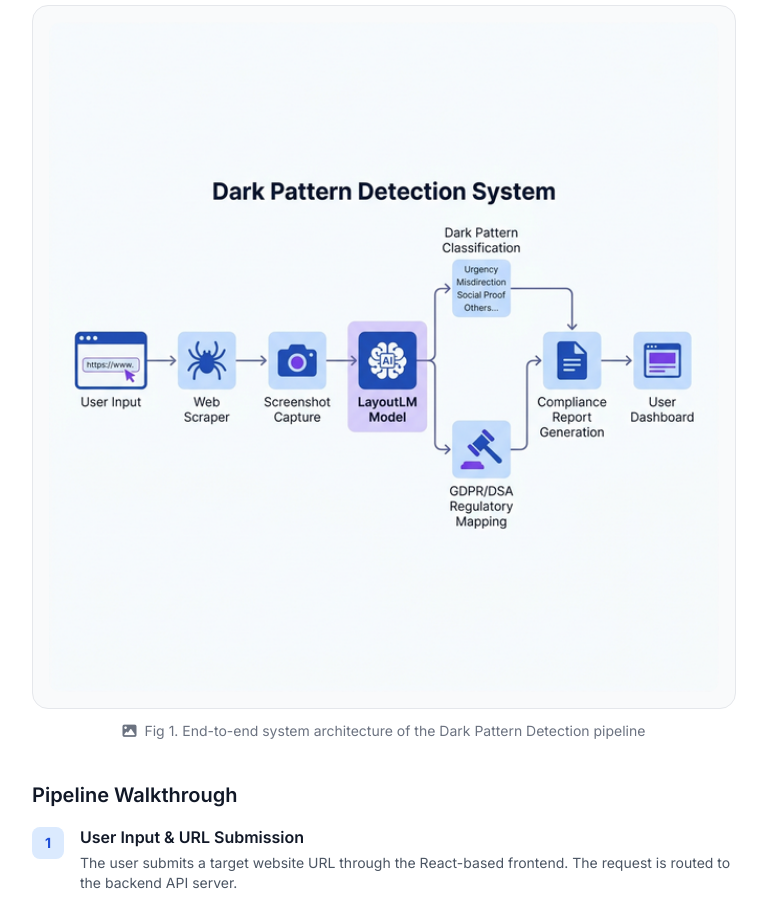
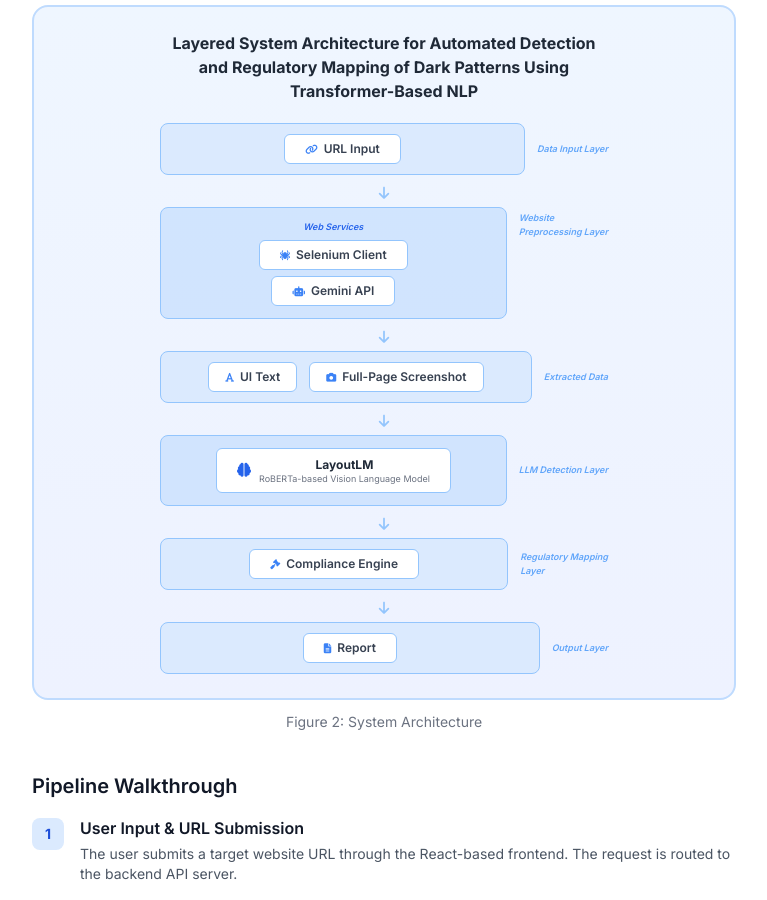
Before and after one commit to PrashantMaht0/Automated_Dark_Pattern_Detection, a React (Create React App) app in the folder frontend/: page /how-it-works in a window 1280 px wide. Shown: the part 1740-2640 px from the top of the page, without its empty margins (256-1023 px from the left). Built offline with nearby package versions, Linux system fonts and the light colour scheme; no server answers.

Commit message:
some blog pages image fixed

```diff
--- a/frontend/src/HowItWorks.js
+++ b/frontend/src/HowItWorks.js
@@ -117,46 +117,102 @@ export default function HowItWorks() {
             Our platform is built as a microservices architecture, with each component handling a specific stage of the detection pipeline. This modular design ensures scalability, maintainability, and the ability to upgrade individual components independently.
           </p>
 
-          {/* Architecture Image */}
+          {/* Architecture Diagram — Vertical Layered (Blue Theme) */}
           <figure className="my-8">
-            <div className="bg-gray-50 rounded-2xl border border-gray-200 p-4 overflow-hidden">
-              <img
-                src="/system_architecture.png"
-                alt="System Architecture Diagram"
-                className="w-full rounded-xl"
-                onError={(e) => { e.target.style.display = 'none'; e.target.nextElementSibling.style.display = 'flex'; }}
-              />
-              <div className="hidden bg-gradient-to-br from-blue-50 to-purple-50 rounded-xl p-10 items-center justify-center">
-                <div className="text-center">
-                  <div className="flex items-center justify-center space-x-3 mb-6">
-                    <div className="w-16 h-16 bg-blue-100 rounded-xl flex items-center justify-center">
-                      <i className="fas fa-globe text-blue-600 text-2xl"></i>
-                    </div>
-                    <i className="fas fa-arrow-right text-gray-400"></i>
-                    <div className="w-16 h-16 bg-purple-100 rounded-xl flex items-center justify-center">
-                      <i className="fas fa-camera text-purple-600 text-2xl"></i>
-                    </div>
-                    <i className="fas fa-arrow-right text-gray-400"></i>
-                    <div className="w-16 h-16 bg-green-100 rounded-xl flex items-center justify-center">
-                      <i className="fas fa-brain text-green-600 text-2xl"></i>
-                    </div>
-                    <i className="fas fa-arrow-right text-gray-400"></i>
-                    <div className="w-16 h-16 bg-red-100 rounded-xl flex items-center justify-center">
-                      <i className="fas fa-file-alt text-red-600 text-2xl"></i>
+            <div className="bg-gradient-to-b from-blue-50 to-indigo-50 rounded-2xl border-2 border-blue-200 p-5 sm:p-6">
+              <h3 className="text-center font-bold text-gray-800 text-sm sm:text-base mb-5 leading-snug max-w-md mx-auto">
+                Layered System Architecture for Automated Detection and Regulatory Mapping of Dark Patterns Using Transformer-Based NLP
+              </h3>
+
+              <div className="flex flex-col items-center max-w-md mx-auto">
+
+                {/* Layer 1: Data Input Layer */}
+                <div className="w-full flex items-center justify-between mb-1">
+                  <div className="flex-1 bg-blue-100 border border-blue-300 rounded-lg py-2.5 flex justify-center">
+                    <span className="bg-white border border-blue-300 rounded-md px-5 py-1.5 text-xs font-semibold text-gray-700 flex items-center gap-1.5">
+                      <i className="fas fa-link text-blue-500 text-[10px]"></i> URL Input
+                    </span>
+                  </div>
+                  <span className="text-[9px] text-blue-400 font-semibold italic ml-3 whitespace-nowrap">Data Input Layer</span>
+                </div>
+
+                <div className="flex justify-center w-full my-1"><i className="fas fa-arrow-down text-blue-300 text-sm"></i></div>
+
+                {/* Layer 2: Website Preprocessing Layer */}
+                <div className="w-full flex items-start justify-between mb-1">
+                  <div className="flex-1 bg-blue-200/60 border border-blue-300 rounded-lg py-3 px-4">
+                    <p className="text-[9px] text-blue-600 font-semibold italic text-center mb-1.5">Web Services</p>
+                    <div className="flex flex-col items-center gap-1.5">
+                      <span className="bg-white border border-blue-300 rounded-md px-5 py-1.5 text-xs font-semibold text-gray-700 flex items-center gap-1.5">
+                        <i className="fas fa-spider text-blue-500 text-[10px]"></i> Selenium Client
+                      </span>
+                      <span className="bg-white border border-blue-300 rounded-md px-5 py-1.5 text-xs font-semibold text-gray-700 flex items-center gap-1.5">
+                        <i className="fas fa-robot text-blue-500 text-[10px]"></i> Gemini API
+                      </span>
                     </div>
                   </div>
-                  <div className="flex items-center justify-center space-x-8 text-xs text-gray-500 font-medium">
-                    <span>URL Input</span>
-                    <span>Scraper</span>
-                    <span>LayoutLM AI</span>
-                    <span>Report</span>
+                  <span className="text-[9px] text-blue-400 font-semibold italic ml-3 whitespace-nowrap mt-1">Website<br/>Preprocessing Layer</span>
+                </div>
+
+                <div className="flex justify-center w-full my-1"><i className="fas fa-arrow-down text-blue-300 text-sm"></i></div>
+
+                {/* Layer 3: Extracted Data */}
+                <div className="w-full flex items-center justify-between mb-1">
+                  <div className="flex-1 bg-blue-100 border border-blue-300 rounded-lg py-2.5 flex justify-center gap-3">
+                    <span className="bg-white border border-blue-300 rounded-md px-4 py-1.5 text-xs font-semibold text-gray-700 flex items-center gap-1.5">
+                      <i className="fas fa-font text-blue-500 text-[10px]"></i> UI Text
+                    </span>
+                    <span className="bg-white border border-blue-300 rounded-md px-4 py-1.5 text-xs font-semibold text-gray-700 flex items-center gap-1.5">
+                      <i className="fas fa-camera text-blue-500 text-[10px]"></i> Full-Page Screenshot
+                    </span>
                   </div>
-                  <p className="text-gray-400 text-sm mt-4">System Architecture Diagram</p>
+                  <span className="text-[9px] text-blue-400 font-semibold italic ml-3 whitespace-nowrap">Extracted Data</span>
                 </div>
+
+                <div className="flex justify-center w-full my-1"><i className="fas fa-arrow-down text-blue-300 text-sm"></i></div>
+
+                {/* Layer 4: LLM Detection Layer */}
+                <div className="w-full flex items-center justify-between mb-1">
+                  <div className="flex-1 bg-blue-200/60 border border-blue-300 rounded-lg py-3 flex justify-center">
+                    <div className="bg-white border border-blue-300 rounded-md px-5 py-2 text-center flex items-center gap-2">
+                      <i className="fas fa-brain text-blue-600 text-sm"></i>
+                      <div>
+                        <p className="text-xs font-bold text-gray-800">LayoutLM</p>
+                        <p className="text-[9px] text-gray-500 leading-tight">RoBERTa-based Vision Language Model</p>
+                      </div>
+                    </div>
+                  </div>
+                  <span className="text-[9px] text-blue-400 font-semibold italic ml-3 whitespace-nowrap">LLM Detection Layer</span>
+                </div>
+
+                <div className="flex justify-center w-full my-1"><i className="fas fa-arrow-down text-blue-300 text-sm"></i></div>
+
+                {/* Layer 5: Regulatory Mapping Layer */}
+                <div className="w-full flex items-center justify-between mb-1">
+                  <div className="flex-1 bg-blue-100 border border-blue-300 rounded-lg py-2.5 flex justify-center">
+                    <span className="bg-white border border-blue-300 rounded-md px-5 py-1.5 text-xs font-semibold text-gray-700 flex items-center gap-1.5">
+                      <i className="fas fa-gavel text-blue-500 text-[10px]"></i> Compliance Engine
+                    </span>
+                  </div>
+                  <span className="text-[9px] text-blue-400 font-semibold italic ml-3 whitespace-nowrap">Regulatory Mapping<br/>Layer</span>
+                </div>
+
+                <div className="flex justify-center w-full my-1"><i className="fas fa-arrow-down text-blue-300 text-sm"></i></div>
+
+                {/* Layer 6: Output Layer */}
+                <div className="w-full flex items-center justify-between">
+                  <div className="flex-1 bg-blue-100 border border-blue-300 rounded-lg py-2.5 flex justify-center">
+                    <span className="bg-white border border-blue-300 rounded-md px-5 py-1.5 text-xs font-semibold text-gray-700 flex items-center gap-1.5">
+                      <i className="fas fa-file-alt text-blue-500 text-[10px]"></i> Report
+                    </span>
+                  </div>
+                  <span className="text-[9px] text-blue-400 font-semibold italic ml-3 whitespace-nowrap">Output Layer</span>
+                </div>
+
               </div>
             </div>
             <figcaption className="text-center text-sm text-gray-500 mt-3">
-              <i className="fas fa-image mr-1"></i> Fig 1. End-to-end system architecture of the Dark Pattern Detection pipeline
+              Figure 2: System Architecture
             </figcaption>
           </figure>
 
--- a/frontend/src/Regulations.js
+++ b/frontend/src/Regulations.js
@@ -575,8 +575,8 @@ export default function Regulations() {
               <div className="hidden bg-gradient-to-br from-blue-50 to-indigo-50 rounded-xl p-10 items-center justify-center" style={{ minHeight: '240px' }}>
                 <div className="flex flex-col md:flex-row items-center justify-center space-y-6 md:space-y-0 md:space-x-12">
                   <div className="text-center">
-                    <div className="w-20 h-20 bg-blue-600 rounded-2xl flex items-center justify-center mx-auto mb-3 shadow-lg shadow-blue-500/30">
-                      <i className="fas fa-shield-alt text-white text-3xl"></i>
+                    <div className="w-20 h-20 rounded-2xl flex items-center justify-center mx-auto mb-3 shadow-lg shadow-blue-500/30 overflow-hidden">
+                      <img src="/gdpr_logo.png" alt="GDPR Official Logo" className="w-full h-full object-cover" />
                     </div>
                     <p className="font-bold text-gray-900 text-lg">GDPR</p>
                     <p className="text-gray-500 text-xs">Since 2018</p>
@@ -613,8 +613,8 @@ export default function Regulations() {
           <div className="grid grid-cols-1 md:grid-cols-2 gap-4 mb-8">
             <div className="bg-blue-50 rounded-xl p-5 border border-blue-100">
               <div className="flex items-center mb-3">
-                <div className="w-10 h-10 bg-blue-600 rounded-lg flex items-center justify-center mr-3">
-                  <i className="fas fa-shield-alt text-white"></i>
+                <div className="w-10 h-10 rounded-lg flex items-center justify-center mr-3 overflow-hidden">
+                  <img src="/gdpr_logo.png" alt="GDPR" className="w-full h-full object-cover" />
                 </div>
                 <div>
                   <h4 className="font-semibold text-gray-900">GDPR</h4>
```
Also changed, not shown: frontend/public/gdpr_logo.png (added), frontend/public/gdpr_logo.svg (added).
